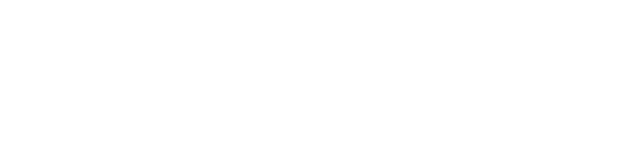
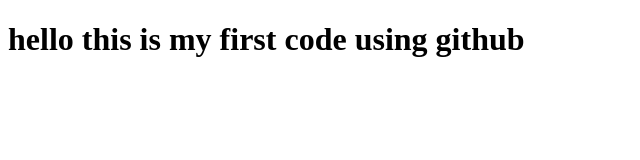
Before and after one commit to Matiox246/for-learn, a plain HTML site: page index.html in a window 1280 px wide. Shown: the whole page, without its empty margins (0-640 px from the left). Drawn offline with Linux system fonts and the light colour scheme.

Commit message:
Update index.html

```diff
--- a/index.html
+++ b/index.html
@@ -6,6 +6,6 @@
     <title>Document</title>
 </head>
 <body>
-
+    <h1>hello this is my first code using github</h1>
 </body>
 </html>
```
